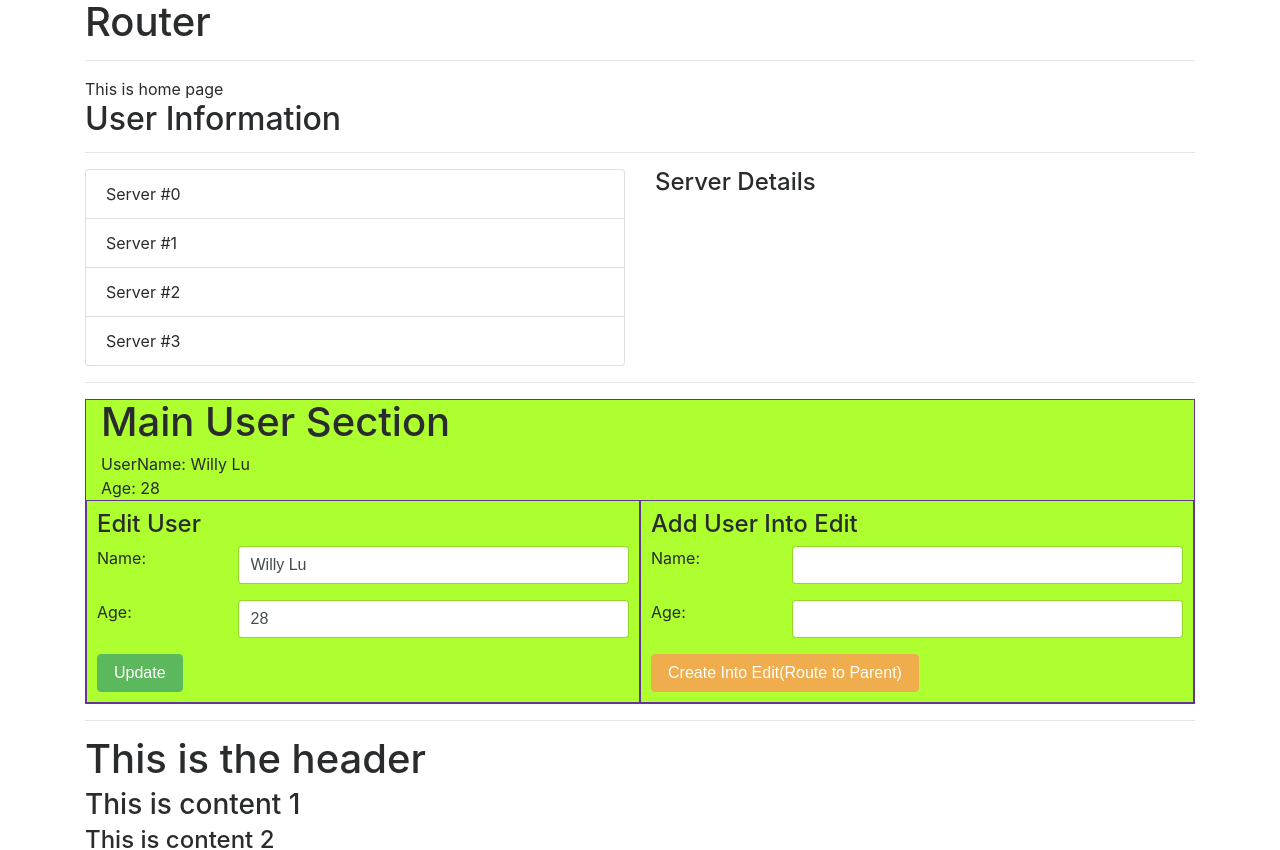
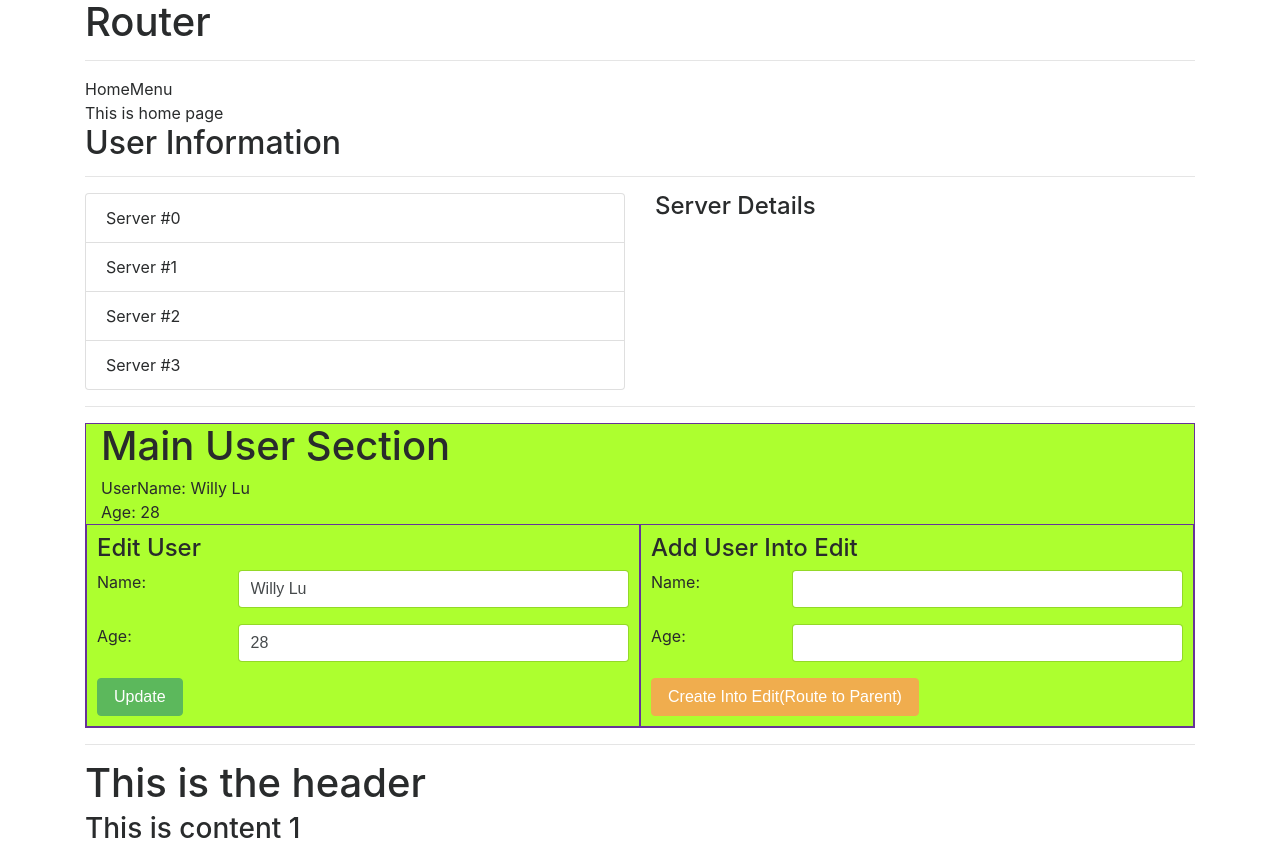
Before and after one commit to WillyLu326/Vue-Project, a Vue app: page / in a window 1280 px wide. Shown: the top 850 px of the page. Built offline with nearby package versions, Linux system fonts and the light colour scheme.

Commit message:
import header.vue

```diff
--- a/src/App.vue
+++ b/src/App.vue
@@ -2,6 +2,7 @@
   <div class="container">
     <h1>Router</h1>
     <hr>
+    <app-header></app-header>
     <router-view></router-view>
     <app-user></app-user>
     <hr>
@@ -28,7 +29,7 @@
   import Parent from './slot/Parent.vue'
   import Quotes from './quotes/Quotes.vue'
   import Forms from './forms/Forms.vue'
-
+  import Header from './routers/Header.vue'
 
   export default {
     components: {
@@ -36,7 +37,8 @@
       'app-main-user': MainUser,
       'app-parent': Parent,
       appQuotes: Quotes,
-      appForms: Forms
+      appForms: Forms,
+      appHeader: Header
     }
   }
 </script>
--- a/src/routers/Header.vue
+++ b/src/routers/Header.vue
@@ -1,5 +1,5 @@
 <template>
-  <div class="nav">
+  <div class="nav nav-pills">
       <li class="nav-item"><a>Home</a></li>
       <li class="nav-item"><a>Menu</a></li>
   </div>
```
